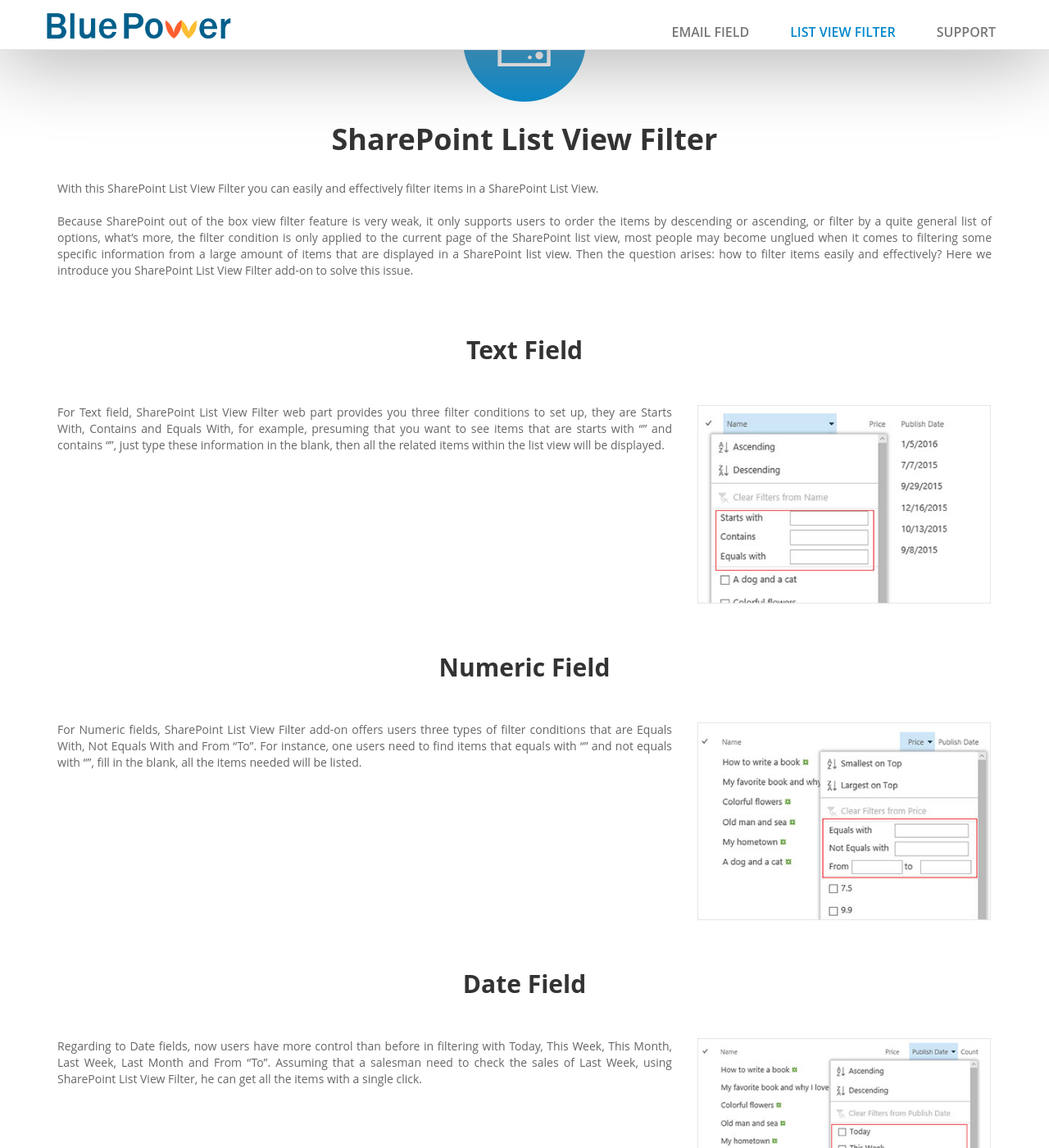
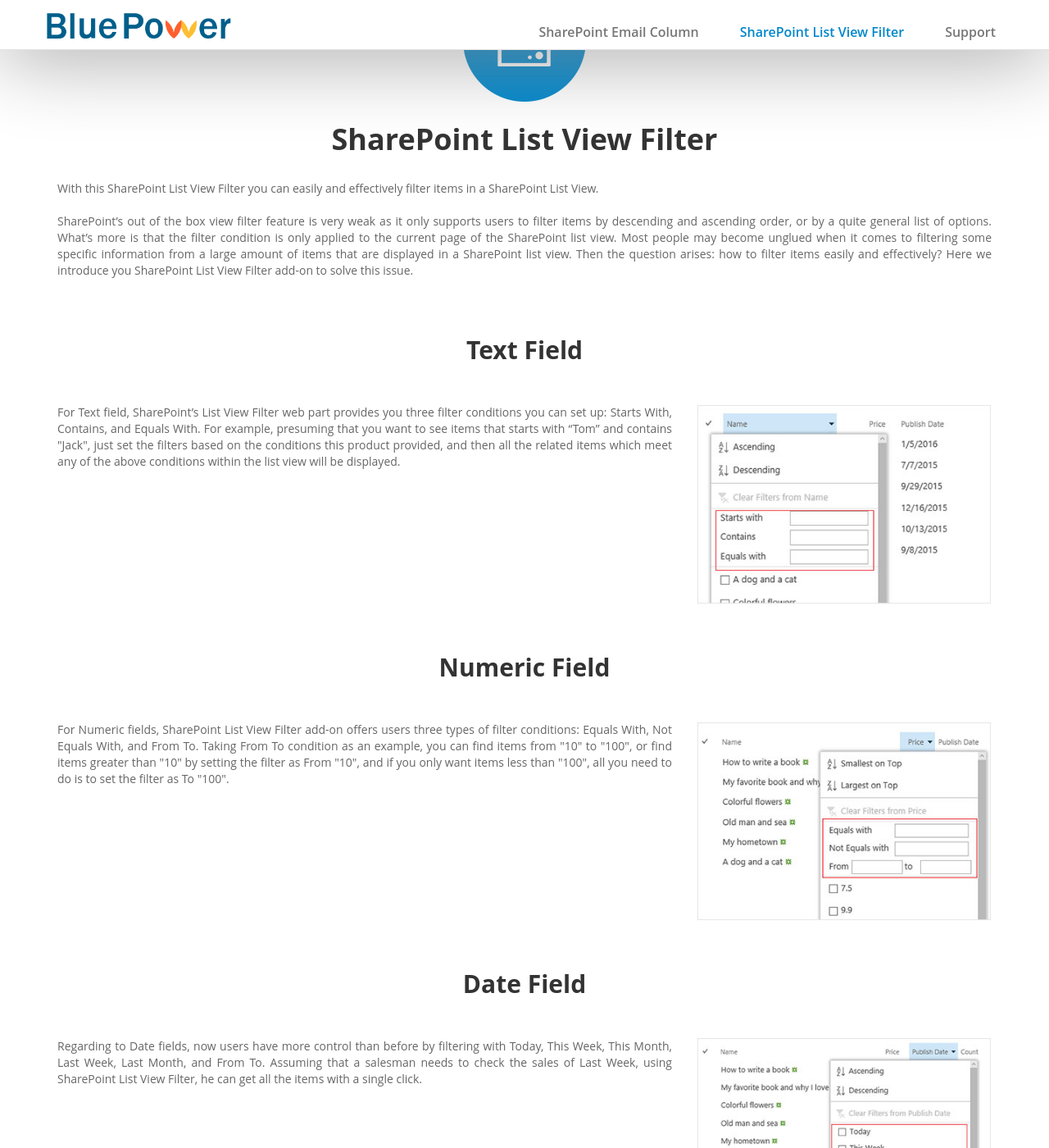
Before and after one commit to raymondlee915/raymondlee915.github.io, a Jekyll site: the page built from sharepoint-list-view-filter.html, in a window 1280 px wide and 1400 px high, scrolled down 482 px. Shown: the whole window at 82% size. Built offline with Jekyll 4.4.1, drawn with Linux system fonts in a browser that asks for light colours; nearby versions of some CDN libraries; some of the changed text lies outside the part shown.

Commit message:
product description

```diff
--- a/_includes/header.html
+++ b/_includes/header.html
@@ -16,9 +16,9 @@
 
               <div class="collapse navbar-collapse" id="bs-example-navbar-collapse-1">
                   <ul class="nav navbar-nav navbar-right">
-                      <li  menuItem="emailField" ><a href="sharepoint-email-field.html">EMAIL  FIELD <span class="sr-only">(current)</span></a></li>
-                      <li  menuItem="listViewFilter"><a href="sharepoint-list-view-filter.html">LIST  VIEW  FILTER</a></li>
-                      <li  menuItem="support"><a href="sharepoint-bluepower-support.html">SUPPORT</a></li>
+                      <li  menuItem="emailField" ><a href="sharepoint-email-field.html">SharePoint Email Column<span class="sr-only">(current)</span></a></li>
+                      <li  menuItem="listViewFilter"><a href="sharepoint-list-view-filter.html">SharePoint List  View  Filter</a></li>
+                      <li  menuItem="support"><a href="sharepoint-bluepower-support.html">Support</a></li>
                       <!-- <li><a href="mailto:sales@bluepowersolutions.com">
                           <img src="assets/images/icon_top_message.png" />
                       </a></li> -->
--- a/sharepoint-list-view-filter.html
+++ b/sharepoint-list-view-filter.html
@@ -33,12 +33,7 @@
 
                       <br />
                       <br />
-                      Because SharePoint out of the box view filter feature is very weak, it only supports users to order the items
-                                    by descending or ascending, or filter by a quite general list of options, what’s more, the filter condition is only
-                                    applied to the current page of the SharePoint list view, most people may become unglued when it comes to filtering
-                                    some specific information from a large amount of items that are displayed in a SharePoint list view. Then the question
-                                     arises: how to filter items easily and effectively? Here we introduce you SharePoint List View Filter add-on to solve this
-                                     issue.
+SharePoint’s out of the box view filter feature is very weak as it only supports users to filter items by descending and ascending order, or by a quite general list of options. What’s more is that the filter condition is only applied to the current page of the SharePoint list view. Most people may become unglued when it comes to filtering some specific information from a large amount of items that are displayed in a SharePoint list view. Then the question arises: how to filter items easily and effectively? Here we introduce you SharePoint List View Filter add-on to solve this issue.
                   </h5>
         </div>
     </div>
@@ -51,8 +46,7 @@
             <div class="row">
                 <div class="col-xs-12 col-md-8 col-lg-8">
                     <div class="left_info">
-                        For Text field, SharePoint List View Filter web part provides you three filter conditions to set up, they are Starts With, Contains and Equals With, for example, presuming that you want to see items that are starts with “” and contains “”, just type these
-                        information in the blank, then all the related items within the list view will be displayed.
+For Text field, SharePoint’s List View Filter web part provides you three filter conditions you can set up: Starts With, Contains, and Equals With. For example, presuming that you want to see items that starts with “Tom” and contains "Jack", just set the filters based on the conditions this product provided, and then all the related items which meet any of the above conditions within the list view will be displayed.
                     </div>
                 </div>
                 <div class="col-xs-12 col-md-4 col-lg-4">
@@ -72,8 +66,7 @@
             <div class="row">
                 <div class="col-xs-12 col-md-8 col-lg-8">
                     <div class="left_info">
-                        For Numeric fields, SharePoint List View Filter add-on offers users three types of filter conditions that are Equals With, Not Equals With and From “To”. For instance, one users need to find items that equals with “” and not equals with “”, fill in the
-                        blank, all the items needed will be listed.
+For Numeric fields, SharePoint List View Filter add-on offers users three types of filter conditions: Equals With, Not Equals With, and From To. Taking From To condition as an example, you can find items from "10" to "100", or find items greater than "10" by setting the filter as From "10", and if you only want items less than "100", all you need to do is to set the filter as To "100".
                     </div>
                 </div>
                 <div class="col-xs-12 col-md-4 col-lg-4">
@@ -92,8 +85,7 @@
             <div class="row">
                 <div class="col-xs-12 col-md-8 col-lg-8">
                     <div class="left_info">
-                        Regarding to Date fields, now users have more control than before in filtering with Today, This Week, This Month, Last Week, Last Month and From “To”. Assuming that a salesman need to check the sales of Last Week, using SharePoint List View Filter, he
-                        can get all the items with a single click.
+Regarding to Date fields, now users have more control than before by filtering with Today, This Week, This Month, Last Week, Last Month, and From To. Assuming that a salesman needs to check the sales of Last Week, using SharePoint List View Filter, he can get all the items with a single click.
                     </div>
                 </div>
                 <div class="col-xs-12 col-md-4 col-lg-4">
@@ -110,10 +102,8 @@
     <div class="container">
         <div class="textD_main">
             <h3>What’s more </h3>
-            <h5>SharePoint out of the box view filter feature is only applied to the
-               current page of the List View; however, the filter conditions of SharePoint List View Filter
-                are applied to the whole list View. And the SharePoint List View Filter is fully compatible
-               with the SharePoint out of the box View feature.
+            <h5>
+SharePoint’s out of the box view filter feature is only applied to the current page of the List View; however, the filter conditions of SharePoint List View Filter are applied to the whole list View. And the SharePoint List View Filter is fully compatible with the SharePoint’s out of the box View feature.
                   </h5>
             <dl>
                 <dt>How to Set Up This Feature?</dt>
```
Also changed, not shown: sharepoint-email-field.html (+6 -9 lines).
